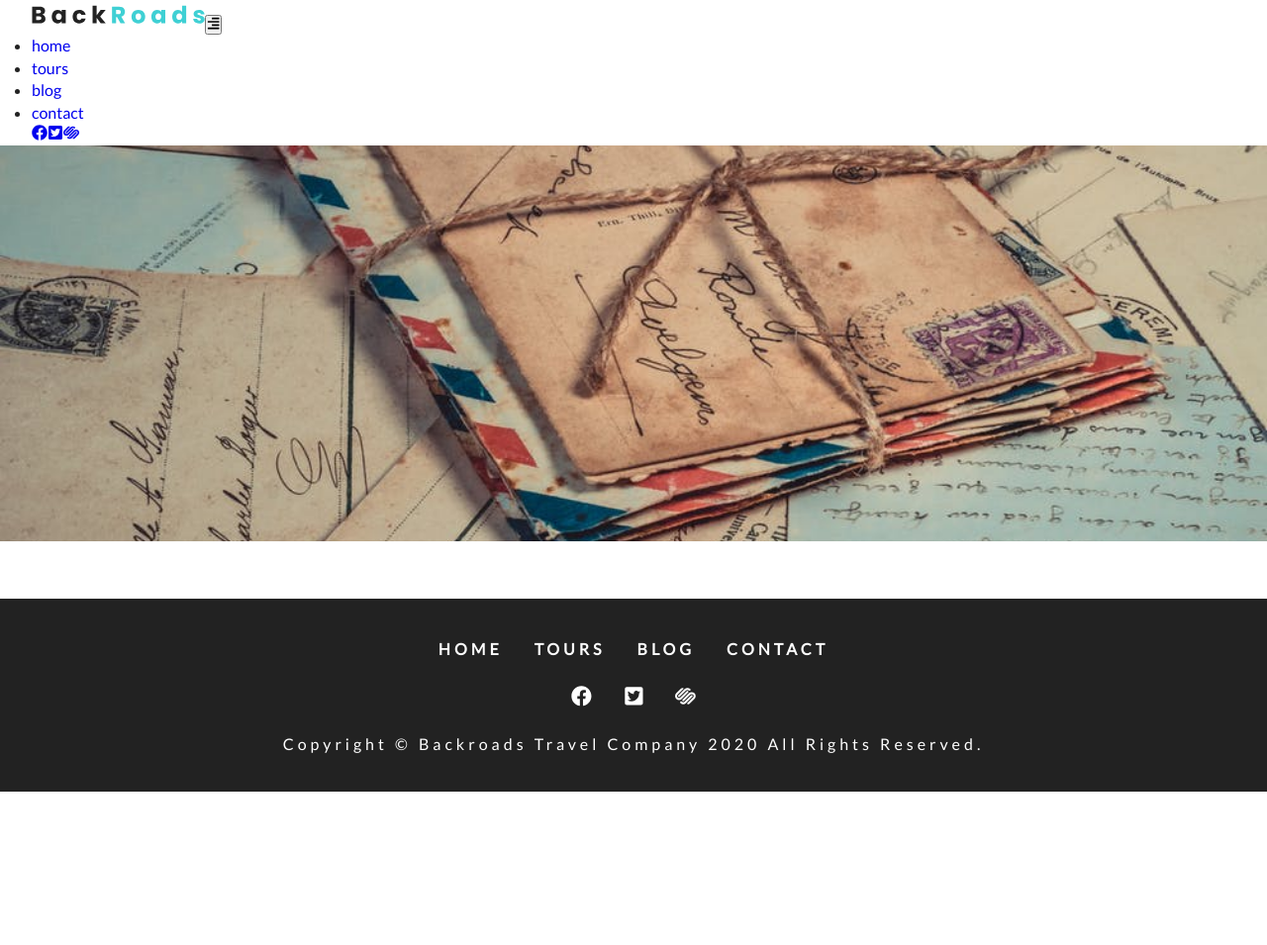
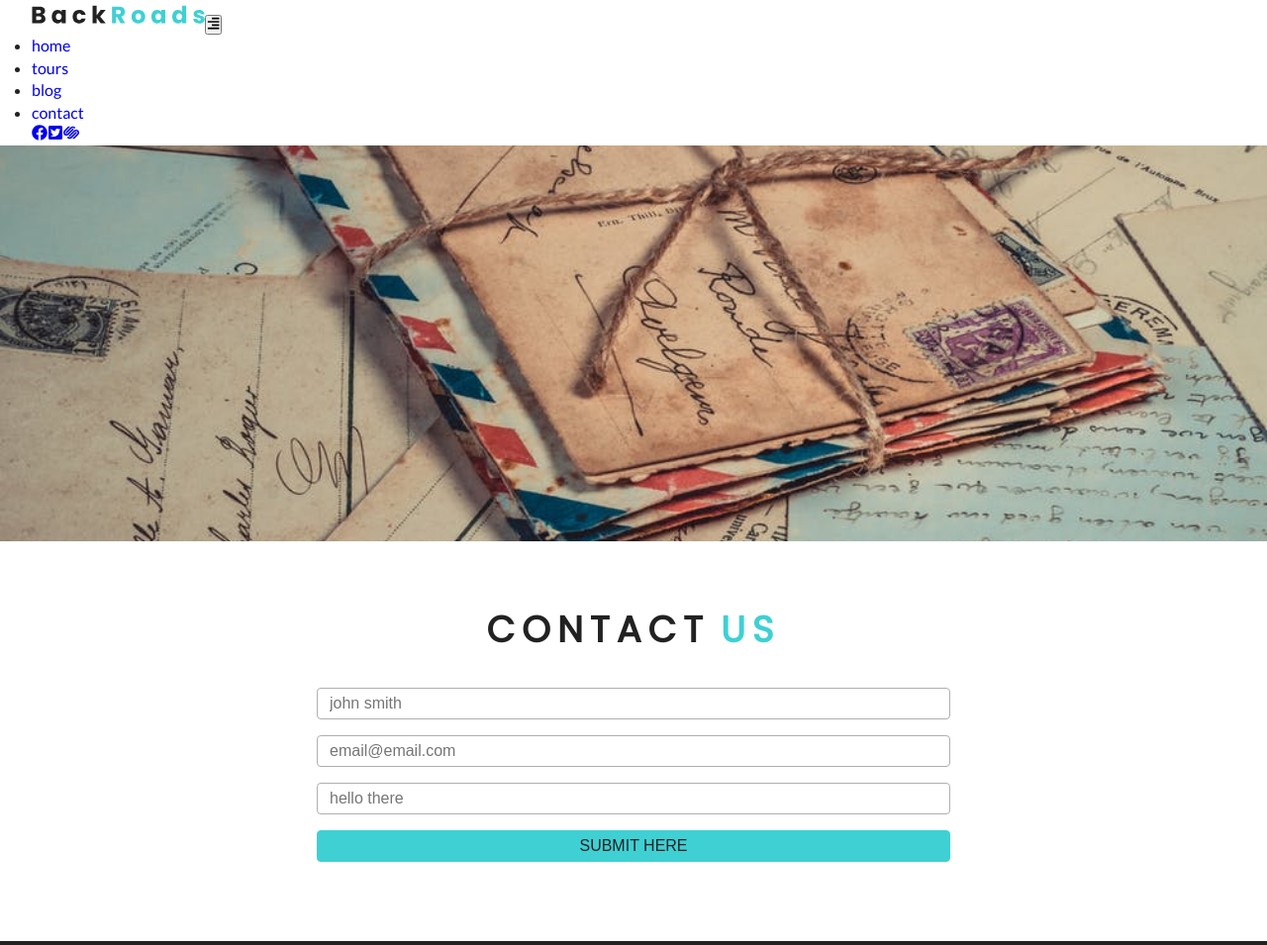
Before and after one commit to subhashb/backroads, a Gatsby site: page /contact in a window 1280 px wide. Shown: the top 955 px of the page at 99% size. Before the commit the page ends 800 px from the top, so only its background shows below. Built offline with nearby package versions, Linux system fonts and the light colour scheme; Gatsby itself is replaced by a stand-in of ours.

Commit message:
Add Contact Us Form

```diff
--- /dev/null
+++ b/src/components/Contact/Contact.js
@@ -0,0 +1,51 @@
+import React from "react"
+import Title from "../Title"
+import styles from "../../css/contact.module.css"
+const Contact = () => {
+  return (
+    <section className={styles.contact}>
+      <Title title="contact" subtitle="us"></Title>
+      <div className={styles.center}>
+        <form action="" className={styles.form}>
+          <div>
+            <input
+              type="text"
+              name="name"
+              id="name"
+              className={styles.formControl}
+              placeholder="john smith"
+            />
+          </div>
+          <div>
+            <input
+              type="email"
+              name="email"
+              id="email"
+              className={styles.formControl}
+              placeholder="email@email.com"
+            />
+          </div>
+          <div>
+            <input
+              type="textarea"
+              name="message"
+              id="message"
+              rows="10"
+              className={styles.formControl}
+              placeholder="hello there"
+            />
+          </div>
+          <div>
+            <input
+              type="submit"
+              value="submit here"
+              className={styles.submit}
+            />
+          </div>
+        </form>
+      </div>
+    </section>
+  )
+}
+
+export default Contact
--- /dev/null
+++ b/src/css/contact.module.css
@@ -0,0 +1,40 @@
+.contact {
+  padding: 4rem 0;
+}
+.center {
+  width: 80vw;
+  margin: 0 auto;
+}
+@media screen and (min-width: 992px) {
+  .center {
+    width: 50vw;
+    margin: 0 auto;
+  }
+}
+label {
+  text-transform: capitalize;
+  display: block;
+  margin-bottom: 0.5rem;
+}
+.formControl,
+.submit {
+  width: 100%;
+  font-size: 1rem;
+  margin-bottom: 1rem;
+  padding: 0.375rem 0.75rem;
+  border: 1px solid var(--darkGrey);
+  border-radius: 0.25rem;
+}
+.submit {
+  background-color: var(--primaryColor);
+  border-color: var(--primaryColor);
+  text-transform: uppercase;
+  color: var(--mainBlack);
+  transition: var(--mainTransition);
+  cursor: pointer;
+}
+.submit:hover {
+  background: var(--darkGrey);
+  color: var(--mainWhite);
+  border-color: var(--darkGrey);
+}
--- a/src/pages/contact.js
+++ b/src/pages/contact.js
@@ -2,11 +2,13 @@ import React from "react"
 import Layout from "../components/Layout"
 import StyledHero from "../components/StyledHero"
 import { graphql } from "gatsby"
+import Contact from "../components/Contact/Contact"
 
 const contact = ({ data }) => {
   return (
     <Layout>
-      <StyledHero img={data.connectBcg.childImageSharp.fluid}></StyledHero>
+      <StyledHero img={data.connectBcg.childImageSharp.fluid} />
+      <Contact />
     </Layout>
   )
 }
```
